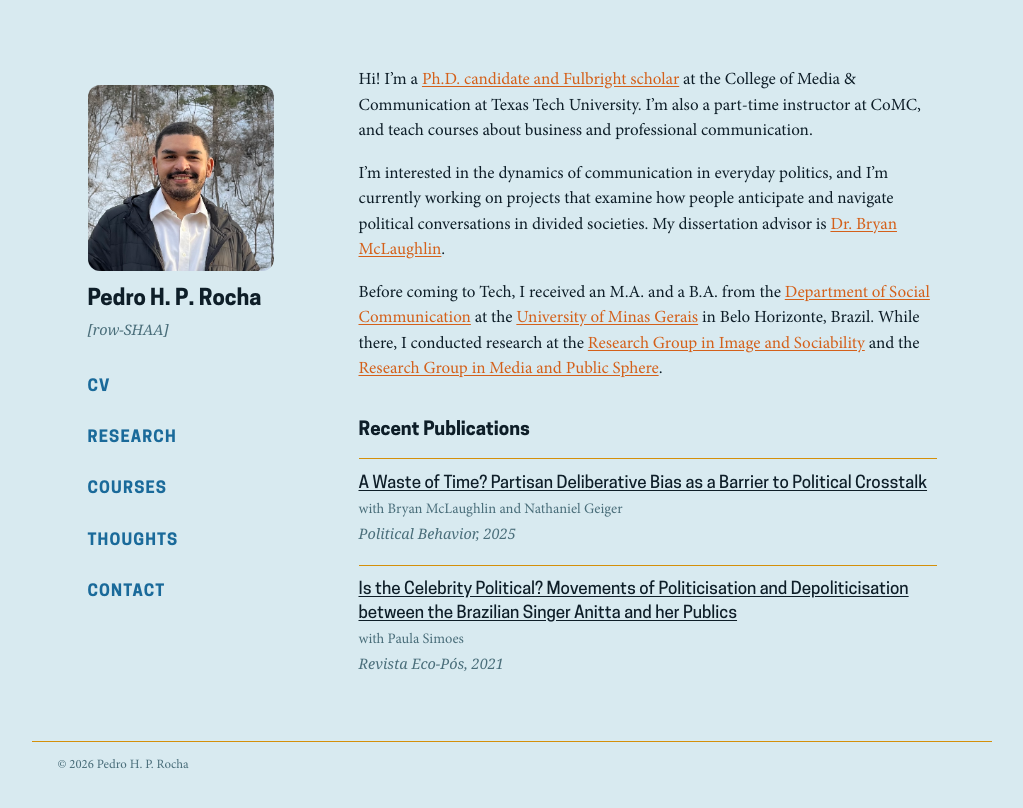
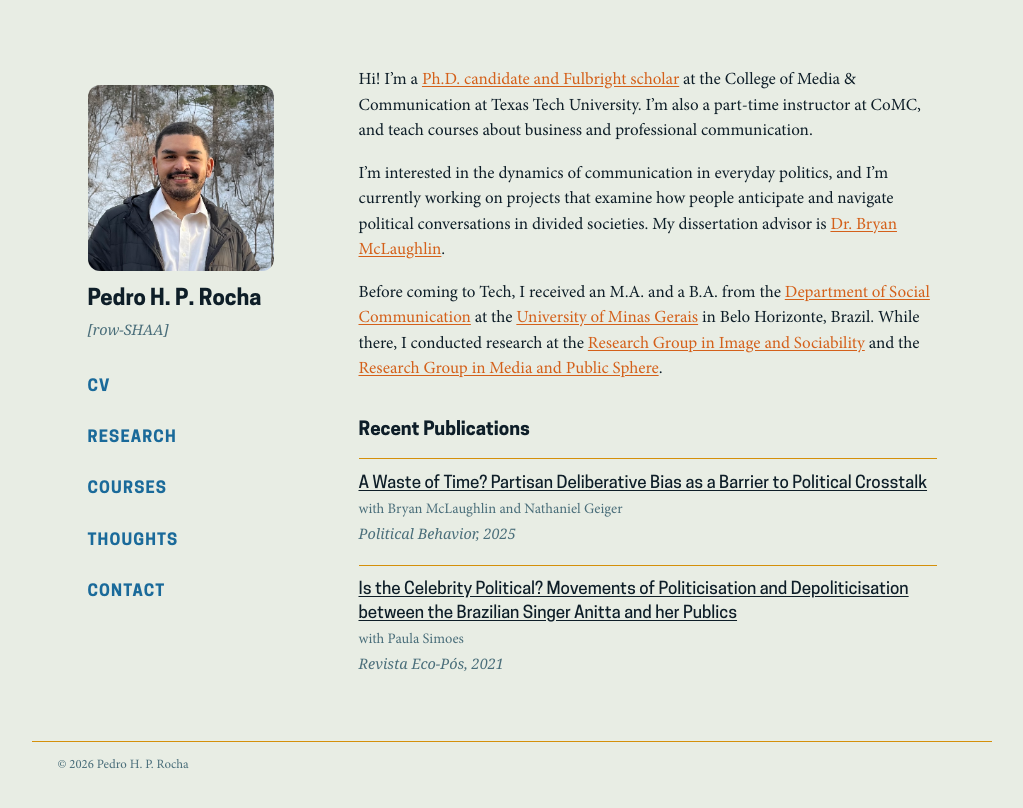
Before and after one commit to pedrohprocha/pedrohprocha.github.io, a Jekyll site: the page built from index.md, in a window 1280 px wide. Shown: the top 808 px of the page, without its empty margins (128-1151 px from the left). Built offline with Jekyll 4.4.1, drawn with Linux system fonts in a browser that asks for light colours; some web fonts are replaced.

Commit message:
sage background

```diff
--- a/assets/css/main.css
+++ b/assets/css/main.css
@@ -52,7 +52,7 @@
 
 /* ── Variables ───────────────────────────────────────────── */
 :root {
-    --bg: #d8eaf0;
+    --bg: #e8ede4;
     --text: #0e1e28;
     --muted: #4a6e7a;
     --accent: #d4601a;
```
